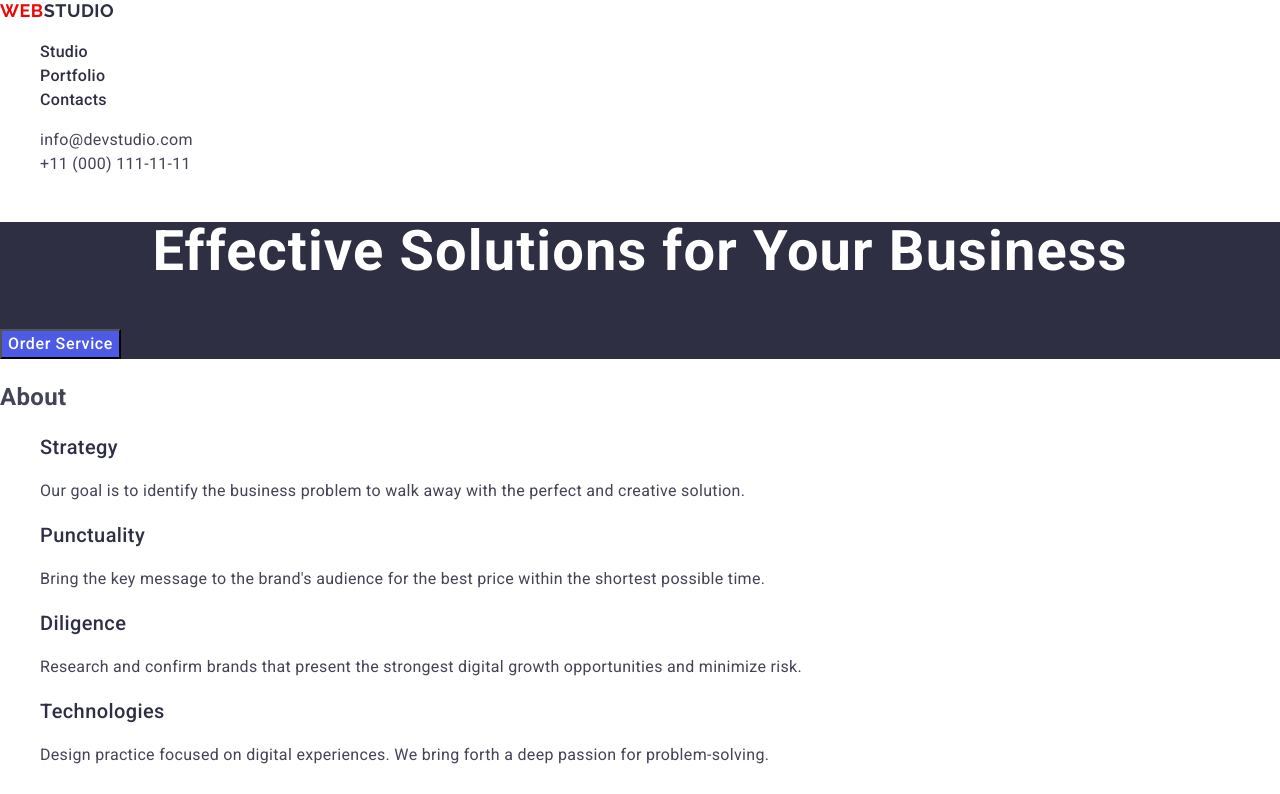
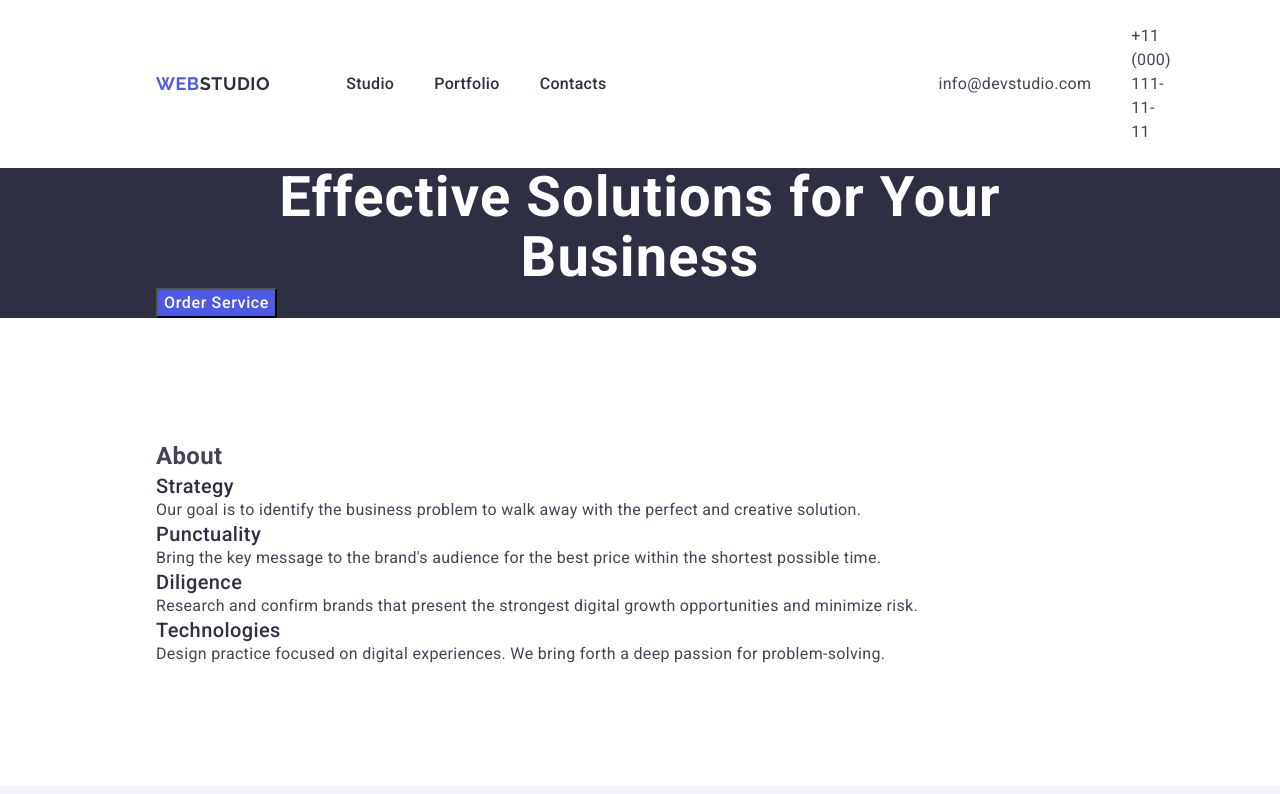
Before and after one commit to VadymKukh/goit-markup-hw-03, a plain HTML site: page index.html in a window 1280 px wide. Shown: the top 794 px of the page. Drawn offline with nearby package versions, Linux system fonts and the light colour scheme.

Commit message:
start-hw

```diff
--- a/css/styles.css
+++ b/css/styles.css
@@ -6,11 +6,30 @@ body {
   font-weight: 400;
   letter-spacing: 0.02em;
   background-color: #ffffff;
+  margin: 0;
+}
+
+*,
+*::before,
+*::after {
+  box-sizing: border-box;
+}
+
+h1,
+h2,
+h3,
+h4,
+h5,
+h6,
+p {
+  margin: 0;
 }
 
 ul,
 ol {
   list-style-type: none;
+  margin: 0;
+  padding-left: 0;
 }
 
 .header-nav-list {
@@ -26,6 +45,8 @@ ol {
 
 .address-header {
   font-style: normal;
+  display: flex;
+  box-sizing: border-box;
 }
 
 .address-header .address-list-item .adress-link {
@@ -177,3 +198,47 @@ ol {
 .section-our-team ul .our-team-list {
   background-color: #ffffff;
 }
+
+.container {
+  flex-basis: 1358px;
+  padding-left: 156px;
+  padding-right: 156px;
+  margin: 0 auto;
+}
+
+.section,
+.section-our-team {
+  padding-bottom: 120px;
+  padding-top: 120px;
+}
+
+.footer-all {
+  padding-top: 100px;
+  padding-bottom: 100px;
+}
+
+header {
+  padding-top: 24px;
+  padding-bottom: 24px;
+}
+
+header .container,
+.logo-full,
+.header-nav,
+.head-nav,
+.head-address {
+  display: flex;
+  align-items: center;
+}
+
+.logo-full {
+  padding-right: 76px;
+}
+.header-nav {
+  gap: 40px;
+  padding-right: 332px;
+}
+
+.head-address {
+  gap: 40px;
+}
--- a/index.html
+++ b/index.html
@@ -27,11 +27,13 @@
   </head>
   <body>
     <header>
-      <nav>
-        <a href="./index.html" class="logo-full"
-          >Web<span class="web-logo-header">Studio</span></a
-        >
-        <ul>
+      <div class="container">
+       <nav class="head-nav">
+          <a href="./index.html" class="logo-full">
+           Web<span class="web-logo-header">Studio</span>
+          </a>
+
+          <ul class="header-nav">
             <li>
              <a href="./index.html" class="header-nav-list">Studio</a>
             </li>
@@ -43,12 +45,13 @@
             </li>
            </ul>
         </nav>
+
         <address class="address-header">
-        <ul>
+         <ul class="head-address">
             <li class="address-list-item">
               <a href="mailto:info@devstudio.com" class="adress-link"
-              >info@devstudio.com</a
-            >
+               >info@devstudio.com
+              </a>
             </li>
             <li class="address-list-item">
               <a href="tel:+110001111111" class="adress-link"
@@ -57,15 +60,19 @@
             </li>
          </ul>
       </address>
+      </div>
     </header>
 
     <main>
-      <section class="section-main-title">
+      <section class="section-main-title" class="section">
+        <div class="container">
         <h1 class="main-header">Effective Solutions for Your Business</h1>
         <button type="button" class="main-button">Order Service</button>
+        </div>
       </section>
 
-      <section>
+      <section class="section">
+        <div class="container" class="section">
         <h2>
           <!--hidden header2-->
           About
@@ -100,9 +107,11 @@
             </p>
           </li>
         </ul>
+        </div>
       </section>
 
-      <section class="section-our-team">
+      <section class="section-our-team" class="section">
+        <div class="container">
         <h2 class="our-team-header">Our Team</h2>
         <ul>
           <li class="our-team-list">
@@ -146,9 +155,11 @@
             <p class="our-team-abzac">UI Designer</p>
           </li>
         </ul>
+        <div>
       </section>
 
-      <section>
+      <section class="section">
+        <div class="container">
          <h2 class="header-our-portfolio">Our Portfolio</h2>
          <ul>
            <li>
@@ -212,10 +223,12 @@
               <p class="portfolio-abzac">Marketing</p>
             </li>
          </ul>
+        </div>
       </section>
     </main>
 
     <footer class="footer-all">
+      <div class="container">
         <a href="./index.html" class="logo-full"
         >Web<span class="web-logo">Studio</span></a
         >
@@ -223,6 +236,7 @@
         Increase the flow of customers and sales for your business with digital
         marketing & growth solutions.
         </p>
+      </div>
     </footer>
   </body>
 </html>
```
Lines whose indentation alone changed are shown as unchanged.
